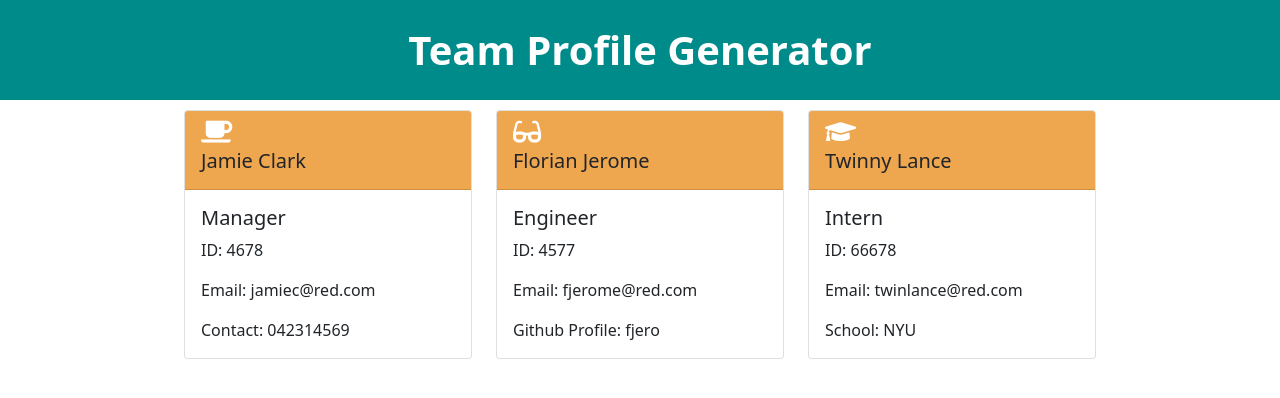
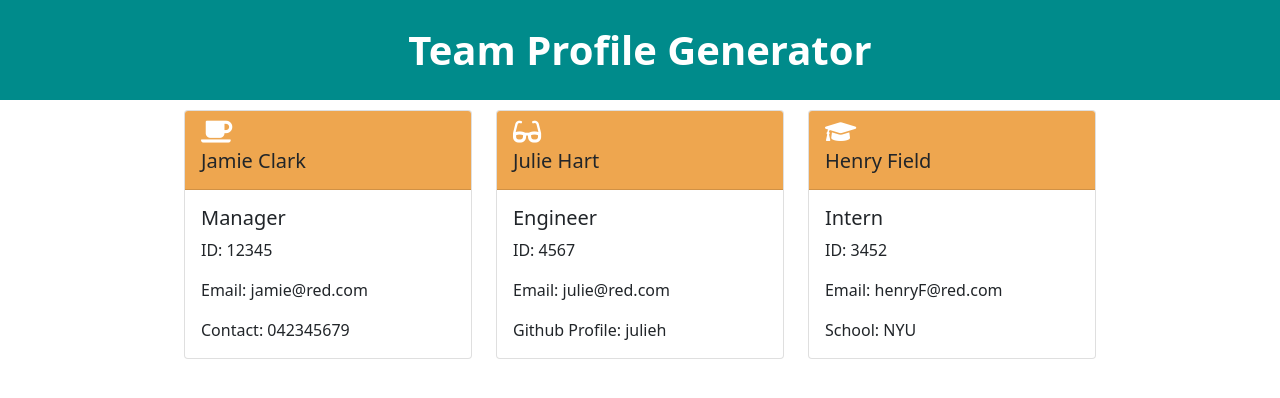
Before and after one commit to AMIrene/team-profile-gen, a website: page dist/output.html in a window 1280 px wide. Drawn offline with nearby package versions, Linux system fonts and the light colour scheme.

Commit message:
updated output for demo video

```diff
--- a/dist/output.html
+++ b/dist/output.html
@@ -37,9 +37,9 @@
     <div class="card-body">
 
         <h5 class="card-text">Manager</h5>
-        <p class="card-text">ID: 4678</p>
-        <p class="card-text">Email: jamiec@red.com</p>
-        <p class="card-text">Contact: 042314569</p>
+        <p class="card-text">ID: 12345</p>
+        <p class="card-text">Email: jamie@red.com</p>
+        <p class="card-text">Contact: 042345679</p>
 
     </div>
   </div>
@@ -51,14 +51,14 @@
     <div class="card" style="width: 18rem;">
       <div class = "card-header">
         <i class="icon fas fa-glasses"></i>
-        <h5 class="card-title">Florian Jerome</h5>
+        <h5 class="card-title">Julie Hart</h5>
       </div>
     <div class="card-body">
 
         <h5 class="card-text">Engineer</h5>
-        <p class="card-text">ID: 4577</p>
-        <p class="card-text">Email: fjerome@red.com</p>
-        <p class="card-text">Github Profile: fjero</p>
+        <p class="card-text">ID: 4567</p>
+        <p class="card-text">Email: julie@red.com</p>
+        <p class="card-text">Github Profile: julieh</p>
 
     </div>
   </div>
@@ -68,13 +68,13 @@
     <div class="card" style="width: 18rem;">
       <div class = "card-header">
         <i class="icon fas fa-graduation-cap"></i>
-        <h5 class="card-title">Twinny Lance</h5>
+        <h5 class="card-title">Henry Field</h5>
       </div>
     <div class="card-body">
 
         <h5 class="card-text">Intern</h5>
-        <p class="card-text">ID: 66678</p>
-        <p class="card-text">Email: twinlance@red.com</p>
+        <p class="card-text">ID: 3452</p>
+        <p class="card-text">Email: henryF@red.com</p>
         <p class="card-text">School: NYU</p>
 
     </div>
```
